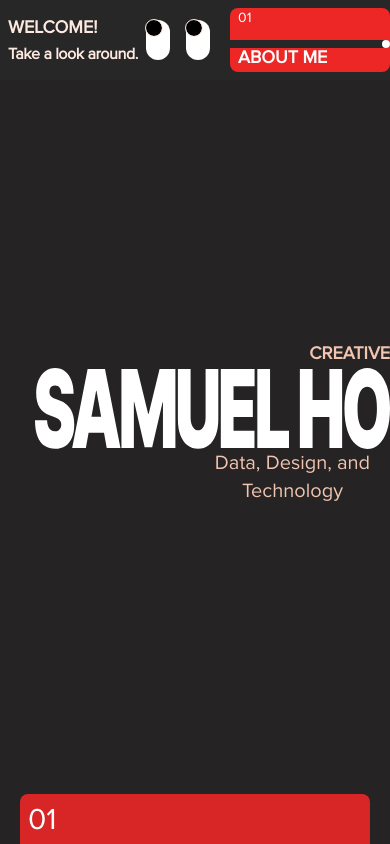
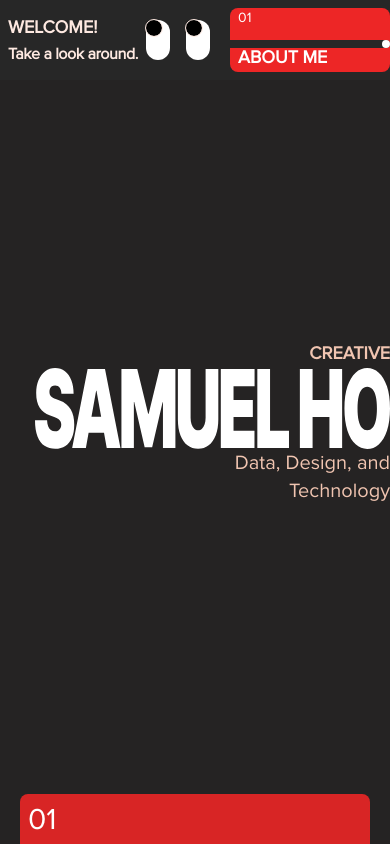
Before and after one commit to samuelho-dev/samuelho.github.io, a Next.js app: page / in a window 390 px wide. Shown: the top 844 px of the page. Built offline with nearby package versions, Linux system fonts and the light colour scheme.

Commit message:
change timing and style

```diff
--- a/src/pages/index.tsx
+++ b/src/pages/index.tsx
@@ -44,7 +44,7 @@ function Home({
           return s + 1;
         }
       });
-    }, 1500);
+    }, 1200);
     return () => clearInterval(interval);
   });
 
@@ -66,7 +66,7 @@ function Home({
             <NameSvg />
           </div>
 
-          <h5 className="w-1/2 text-center text-xl text-customLightPink md:text-right">
+          <h5 className="w-1/2 text-right text-xl text-customLightPink">
             Data, Design, and Technology
           </h5>
         </div>
```
